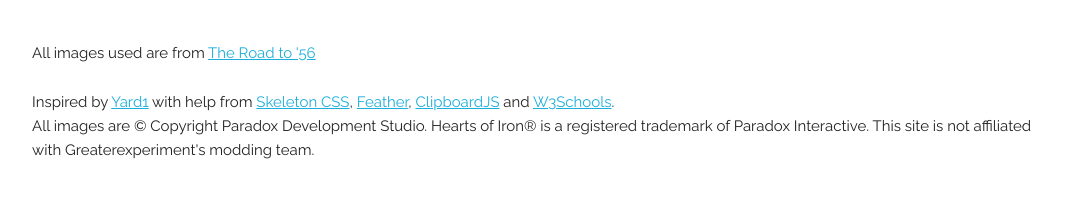
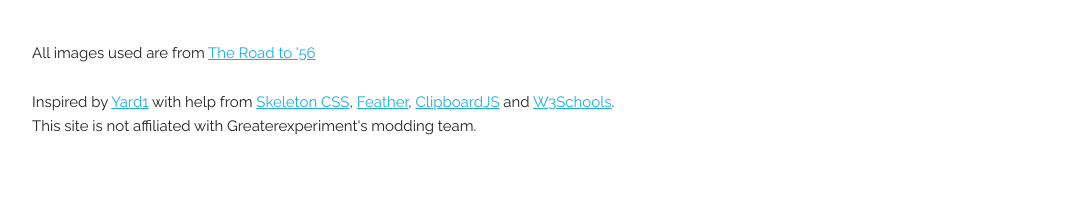
Before and after one commit to Xaelorichero-02/Xaelorichero-02.github.io, a plain HTML site: page index.html in a window 1280 px wide. Shown: the part 358-556 px from the top of the page, without its empty margins (96-1183 px from the left). Drawn offline with nearby package versions, Linux system fonts and the light colour scheme; some packages are replaced by stand-ins of ours; a script that the page names is missing.

Commit message:
Update index.html

```diff
--- a/index.html
+++ b/index.html
@@ -354,7 +354,7 @@
     </div>
     <footer>
       <p>All images used are from <a href="https://steamcommunity.com/sharedfiles/filedetails/?id=820260968">The Road to '56</a></p>
-      <p>Inspired by <a href="https://github.com/Yard1">Yard1</a> with help from <a href="http://getskeleton.com/">Skeleton CSS</a>, <a href="https://feathericons.com/">Feather</a>, <a href="https://clipboardjs.com/">ClipboardJS</a> and <a href="https://www.w3schools.com/">W3Schools</a>.<br \>All images are © Copyright Paradox Development Studio. Hearts of Iron® is a registered trademark of Paradox Interactive. This site is not affiliated with Greaterexperiment's modding team.</p>
+      <p>Inspired by <a href="https://github.com/Yard1">Yard1</a> with help from <a href="http://getskeleton.com/">Skeleton CSS</a>, <a href="https://feathericons.com/">Feather</a>, <a href="https://clipboardjs.com/">ClipboardJS</a> and <a href="https://www.w3schools.com/">W3Schools</a>.<br \>This site is not affiliated with Greaterexperiment's modding team.</p>
     </footer>
   </div>
 </body>
```
